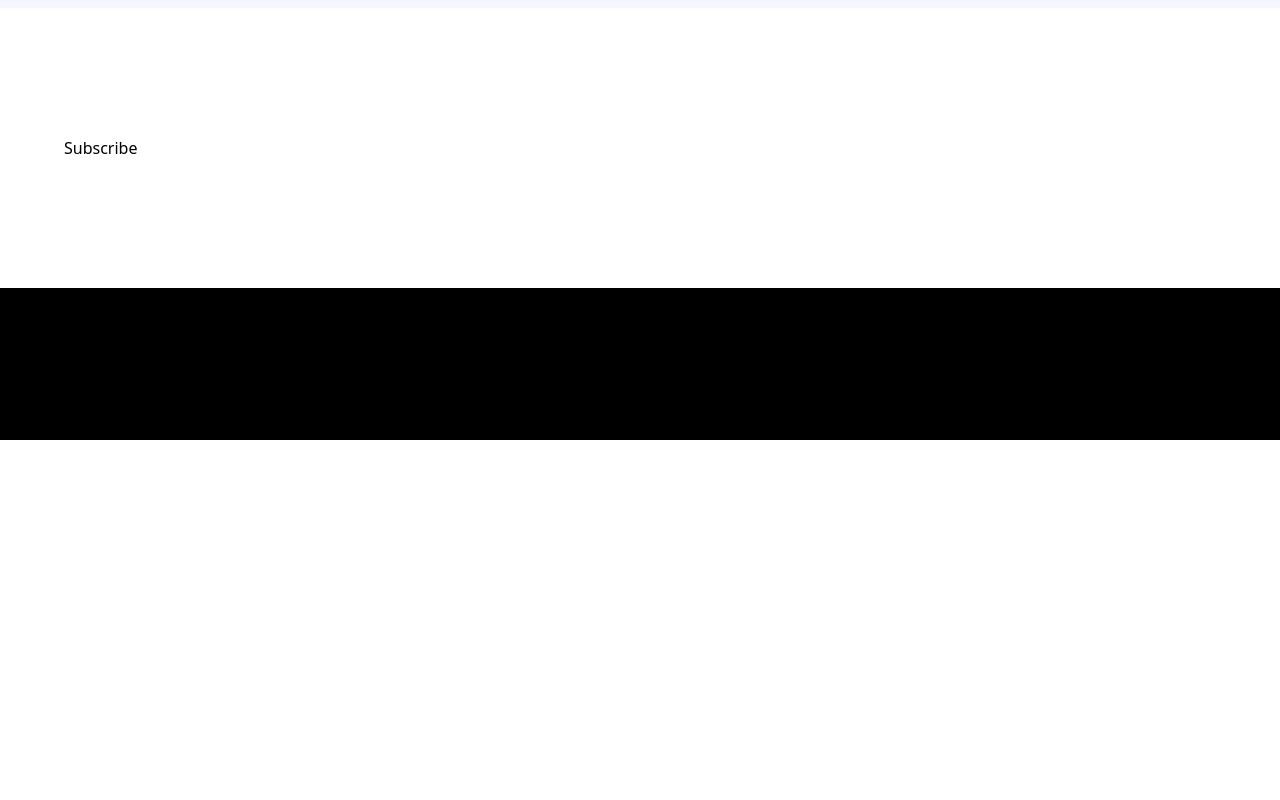
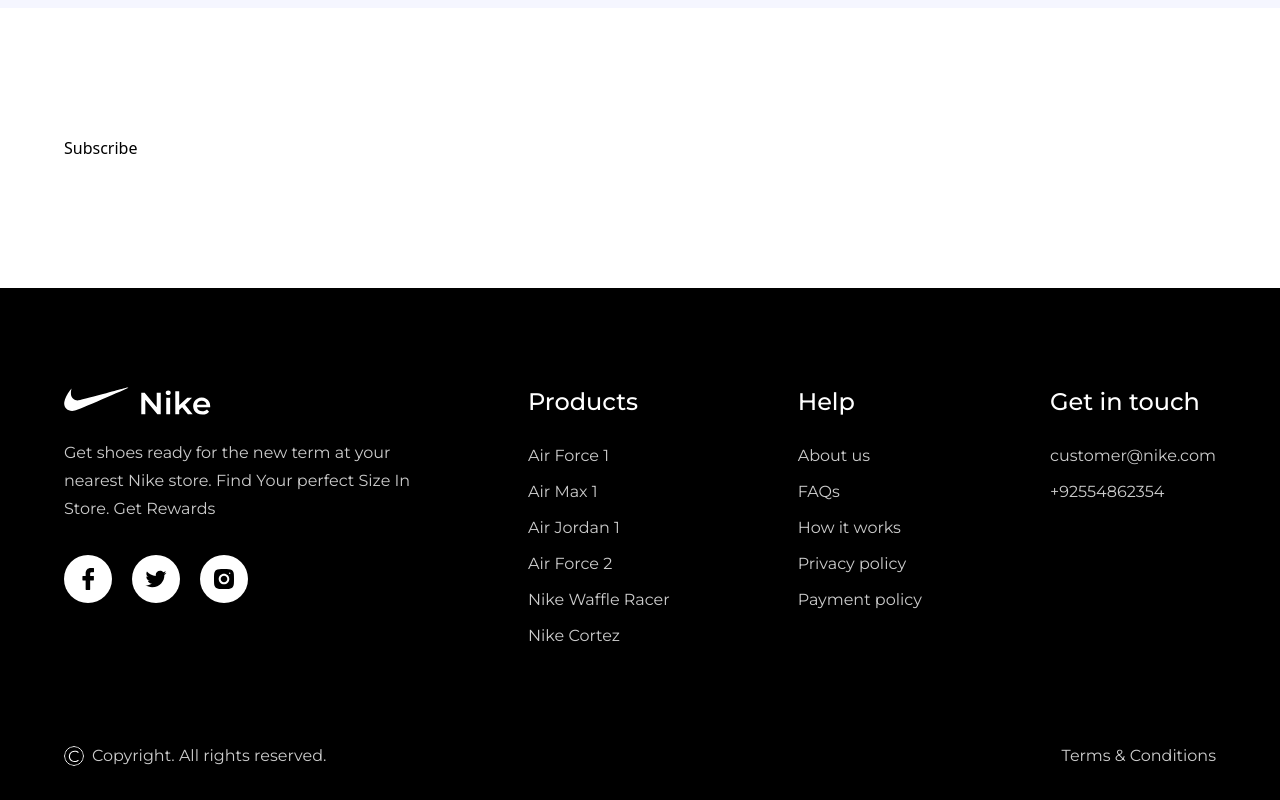
Before and after one commit to veektrie/nike, a React (Vite) app: page / in a window 1280 px wide. Shown: the part 2947-3747 px from the top of the page. Before the commit the page ends 3387 px from the top, so only its background shows below. Built offline with nearby package versions, Linux system fonts and the light colour scheme; a web font is replaced by a local one.

Commit message:
footer updated

```diff
--- a/src/sections/Footer.jsx
+++ b/src/sections/Footer.jsx
@@ -1,7 +1,73 @@
-import React from "react";
+import { copyrightSign } from "../assets/icons";
+import { footerLogo } from "../assets/images";
+import { footerLinks, socialMedia } from "../constants";
 
 const Footer = () => {
-  return <div>Footer</div>;
+  return (
+    <footer className="max-container">
+      <div className="flex justify-between items-start gap-20 flex-wrap max-lg:flex-col">
+        <div className="flex flex-col items-start">
+          <a href="/">
+            <img
+              src={footerLogo}
+              alt="logo"
+              width={150}
+              height={46}
+              className="m-0"
+            />
+          </a>
+          <p className="mt-6 text-base leading-7 font-montserrat text-white-400 sm:max-w-sm">
+            Get shoes ready for the new term at your nearest Nike store. Find
+            Your perfect Size In Store. Get Rewards
+          </p>
+          <div className="flex items-center gap-5 mt-8">
+            {socialMedia.map((icon) => (
+              <div
+                className="flex justify-center items-center w-12 h-12 bg-white rounded-full"
+                key={icon.alt}
+              >
+                <img src={icon.src} alt={icon.alt} width={24} height={24} />
+              </div>
+            ))}
+          </div>
+        </div>
+
+        <div className="flex flex-1 justify-between lg:gap-10 gap-20 flex-wrap">
+          {footerLinks.map((section) => (
+            <div key={section.title}>
+              <h4 className="font-montserrat text-2xl leading-normal font-medium mb-6 text-white">
+                {section.title}
+              </h4>
+              <ul>
+                {section.links.map((link) => (
+                  <li
+                    className="mt-3 font-montserrat text-base leading-normal text-white-400 hover:text-slate-gray"
+                    key={link.name}
+                  >
+                    <a href={link.link}>{link.name}</a>
+                  </li>
+                ))}
+              </ul>
+            </div>
+          ))}
+        </div>
+      </div>
+
+      <div className="flex justify-between text-white-400 mt-24 max-sm:flex-col max-sm:items-center">
+        <div className="flex flex-1 justify-start items-center gap-2 font-montserrat cursor-pointer">
+          <img
+            src={copyrightSign}
+            alt="copyright sign"
+            width={20}
+            height={20}
+            className="rounded-full m-0"
+          />
+          <p>Copyright. All rights reserved.</p>
+        </div>
+        <p className="font-montserrat cursor-pointer">Terms & Conditions</p>
+      </div>
+    </footer>
+  );
 };
 
 export default Footer;
```
